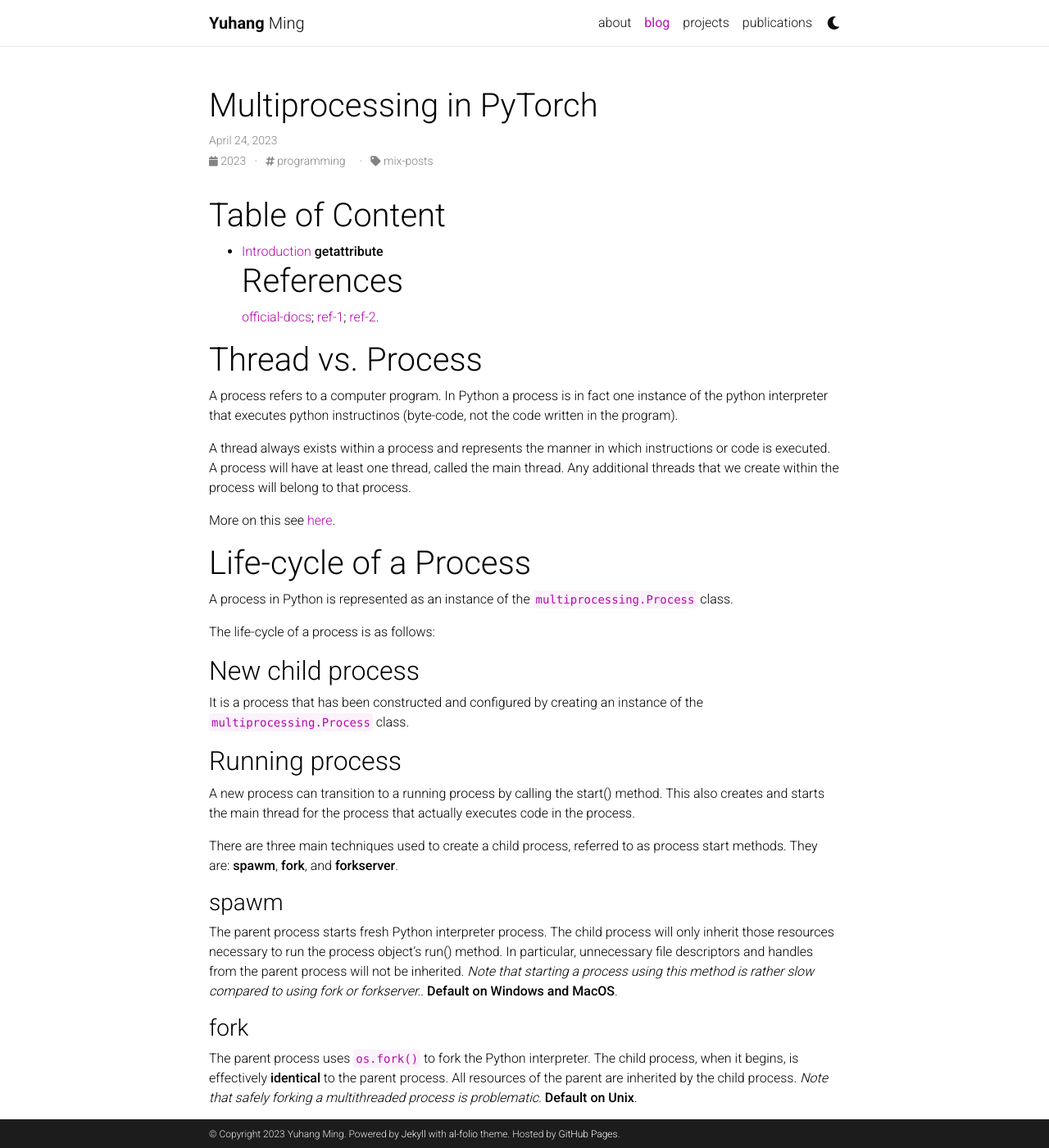
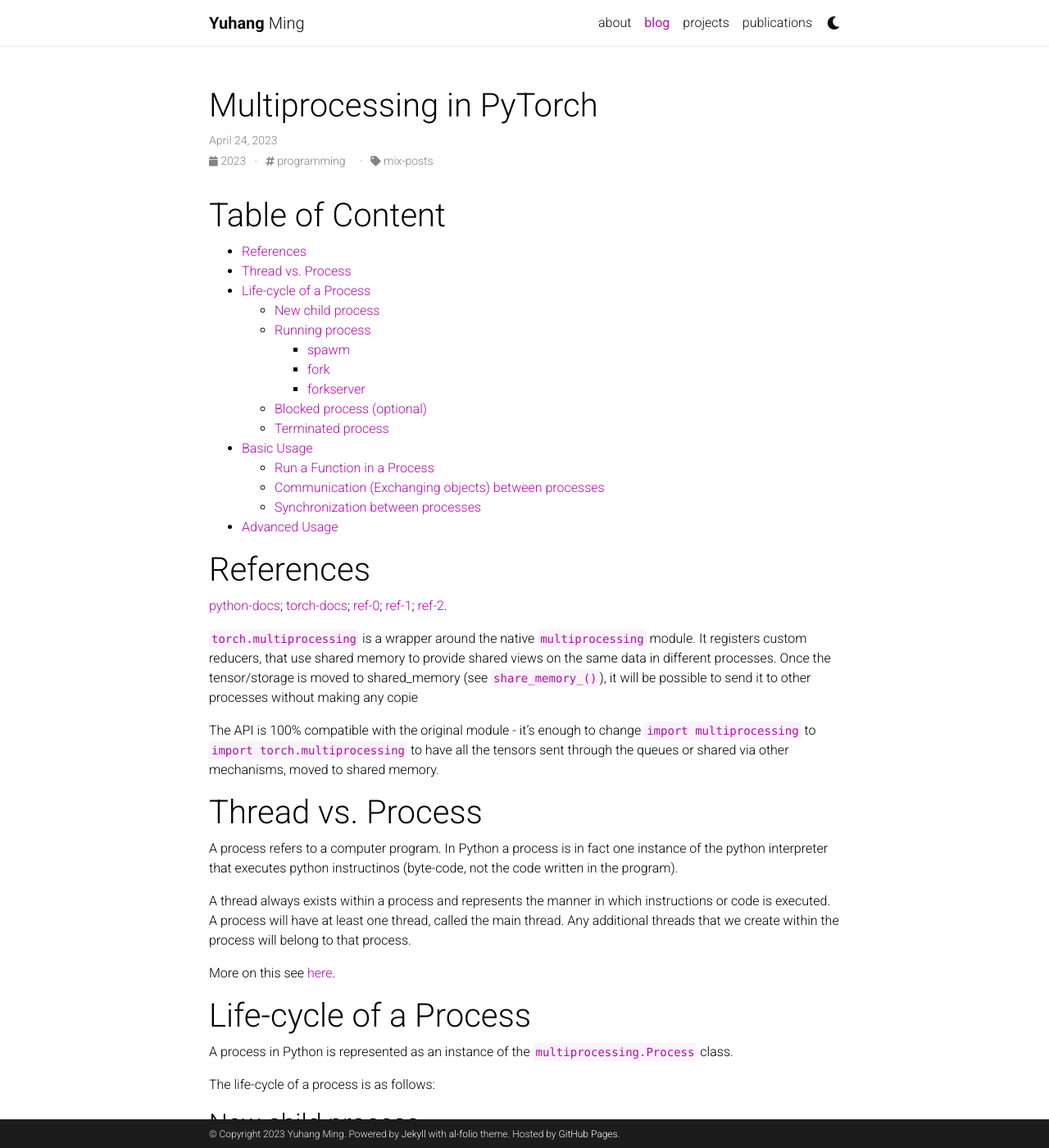
Before and after one commit to YuhangMing/yuhangming.github.io, a Jekyll site: the page built from _posts/2023-04-24-python-torch-multiprocessing.md, in a window 1280 px wide and 1400 px high. Shown: the whole window at 82% size. Built offline with Jekyll 4.4.1, drawn with Linux system fonts in a browser that asks for light colours; comment, search, counter and statistics services are not loaded; a style sheet for code colours, icons or effects is not loaded; some of the changed text lies outside the part shown.

Commit message:
torch mp

````diff
--- a/_posts/2023-04-24-python-torch-multiprocessing.md
+++ b/_posts/2023-04-24-python-torch-multiprocessing.md
@@ -8,10 +8,29 @@ categories: mix-posts
 ---
 
 # Table of Content
-- [Introduction](#introduction)
-__getattribute__
+- [References](#references)
+- [Thread vs. Process](#thread-vs-process)
+- [Life-cycle of a Process](#life-cycle-of-a-process)
+  - [New child process](#new-child-process)
+  - [Running process](#running-process)
+    - [spawm](#spawm)
+    - [fork](#fork)
+    - [forkserver](#forkserver)
+  - [Blocked process (optional)](#blocked-process-optional)
+  - [Terminated process](#terminated-process)
+- [Basic Usage](#basic-usage)
+    - [Run a Function in a Process](#run-a-function-in-a-process)
+    - [Communication (Exchanging objects) between processes](#communication-exchanging-objects-between-processes)
+    - [Synchronization between processes](#synchronization-between-processes)
+- [Advanced Usage](#advanced-usage)
+
+
 # References
- [official-docs](https://docs.python.org/3/library/multiprocessing.html#module-multiprocessing); [ref-1](https://superfastpython.com/multiprocessing-in-python/); [ref-2](https://www.digitalocean.com/community/tutorials/python-multiprocessing-example).
+[python-docs](https://docs.python.org/3/library/multiprocessing.html#module-multiprocessing); [torch-docs](https://pytorch.org/docs/stable/multiprocessing.html); [ref-0](https://tokudayo.github.io/multiprocessing-in-python-and-torch/); [ref-1](https://superfastpython.com/multiprocessing-in-python/); [ref-2](https://www.digitalocean.com/community/tutorials/python-multiprocessing-example).
+
+`torch.multiprocessing` is a wrapper around the native `multiprocessing` module. It registers custom reducers, that use shared memory to provide shared views on the same data in different processes. Once the tensor/storage is moved to shared_memory (see `share_memory_()`), it will be possible to send it to other processes without making any copie
+
+The API is 100% compatible with the original module - it’s enough to change `import multiprocessing` to `import torch.multiprocessing` to have all the tensors sent through the queues or shared via other mechanisms, moved to shared memory.
 
 # Thread vs. Process
 A process refers to a computer program. In Python a process is in fact one instance of the python interpreter that executes python instructinos (byte-code, not the code written in the program).
@@ -199,7 +218,8 @@ if __name__ == '__main__':
         print(l)
 ```
 
-# Advanced Usage - Customized managers and proxies
+# Advanced Usage
+Customized managers and proxies
 
 The `Proxy` objects used by `multiprocessing.BaseManager` and its sub-classes normally only expose methods from the objects they're referring to, not attributes.
 
````
